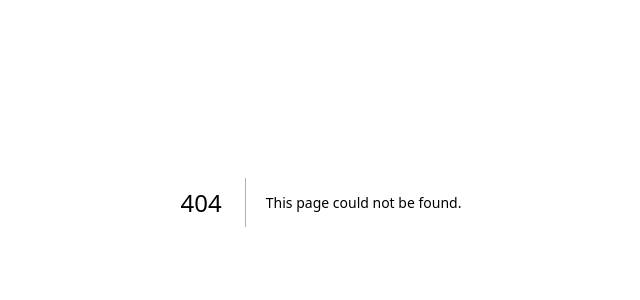
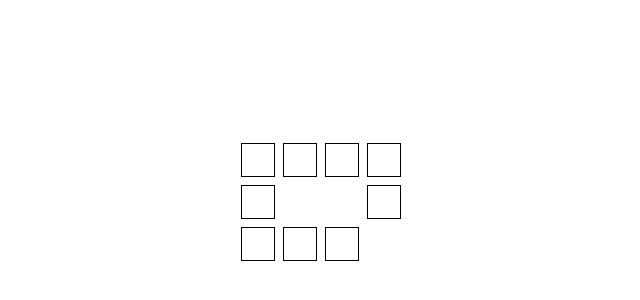
Before and after one commit to sam1322/react-assignment-3, a Next.js app: page /box in a window 1280 px wide. Before the commit this address had no page. Shown: the part 198-498 px from the top of the page, without its empty margins (319-959 px from the left). Built offline with nearby package versions, Linux system fonts and the light colour scheme.

Commit message:
implemented the box assignement

```diff
--- /dev/null
+++ b/app/box/page.tsx
@@ -0,0 +1,19 @@
+import BoxCard from "@/components/Box/BoxCard"
+
+const BoxPage = () => {
+    const input = [
+        // [1, 1, 1],
+        // [1, 0, 0],
+        // [1, 1, 1]
+
+        [1, 1, 1, 1],
+        [1, 0, 0, 1],
+        [1, 1, 1, 0]
+    ]
+
+    return <div className="w-full h-screen flex flex-col gap-2 justify-center items-center">
+        <BoxCard input={input} />
+    </div>
+}
+
+export default BoxPage
--- /dev/null
+++ b/components/Box/BoxCard.tsx
@@ -0,0 +1,115 @@
+"use client"
+import { cn } from "@/lib/utils";
+import { FC, useEffect, useState } from "react"
+
+interface BoxCardProps {
+    input: number[][]
+}
+
+const BoxCard: FC<BoxCardProps> = ({ input }) => {
+    const m = input[0].length;
+
+    const initialValue = input.map(item => item.map(() => false))
+
+    const calc = (arr: (number | boolean)[][]) => {
+        let totalBoxes = 0
+        const n = arr.length, m = arr[0].length;
+        for (let i = 0; i < n; ++i) {
+            for (let j = 0; j < m; ++j) {
+                if (arr[i][j]) {
+                    totalBoxes++;
+                }
+            }
+        }
+        return totalBoxes
+    }
+    const totalBoxes = calc(input)
+
+    const [value, setValue] = useState(initialValue)
+    type StackType = {
+        x: number,
+        y: number
+    }
+    const [stack, setStack] = useState<StackType[]>([])
+    const [lock, setLock] = useState(false)
+
+    const onClick = (item: number, x: number, y: number) => {
+        // if (!item || value[x][y] || lock) return
+        if (!item || lock) return
+
+        setValue(prev => {
+            const newValue = [...prev]
+            const val = !newValue[x][y]
+            newValue[x][y] = val
+            setStack(prevStack => {
+                let newStack = [...prevStack]
+                if (val) {
+                    newStack.push({ x, y })
+                }
+                else {
+                    newStack = newStack.filter(item => item.x !== x || item.y !== y);
+                }
+                return newStack;
+            })
+
+            return newValue
+            // setStack()
+        })
+
+
+    }
+
+    useEffect(() => {
+        const curBoxes = calc(value)
+        if (curBoxes == totalBoxes && curBoxes == stack.length) {
+            deselection()
+        }
+
+
+    }, [stack])
+
+    const wait = (time: number) => new Promise((resolve) => setTimeout(() => resolve(""), time))
+
+    const updateValue = (x: number, y: number) => {
+        setValue(prev => {
+            const newValue = [...prev]
+            newValue[x][y] = false
+            return newValue
+        })
+    }
+
+    const deselection = async () => {
+        // console.log("started")
+        setLock(true)
+        //adding a delay of 1 sec
+        await wait(1000)
+        const currStack = [...stack]
+        for (let i = 0; i < currStack.length; ++i) {
+            const cur = currStack[i]
+            updateValue(cur.x, cur.y)
+            await wait(1500)
+        }
+        //clearing stack
+        setStack([])
+        setLock(false)
+    }
+
+    console.log("value", value)
+    console.log("stack", stack)
+
+    return <div>
+        <div className={cn("grid gap-2 ", `grid-cols-${m}`)}
+            style={{ gridTemplateColumns: `repeat(${m}, minmax(0, 1fr))` }}
+        >
+            {input.map((item, index) =>
+                item.map((item1, index2) => <div key={index + index2}
+                    onClick={() => { onClick(item1, index, index2) }}
+                    className={cn("border border-black p-4 w-4 h-4 ", item1 ? "" : "opacity-0"
+                        , value[index][index2] ? "bg-[#0bcc59]" : ""
+                    )}>
+                </div>)
+            )}
+        </div>
+    </div>
+}
+export default BoxCard
```
